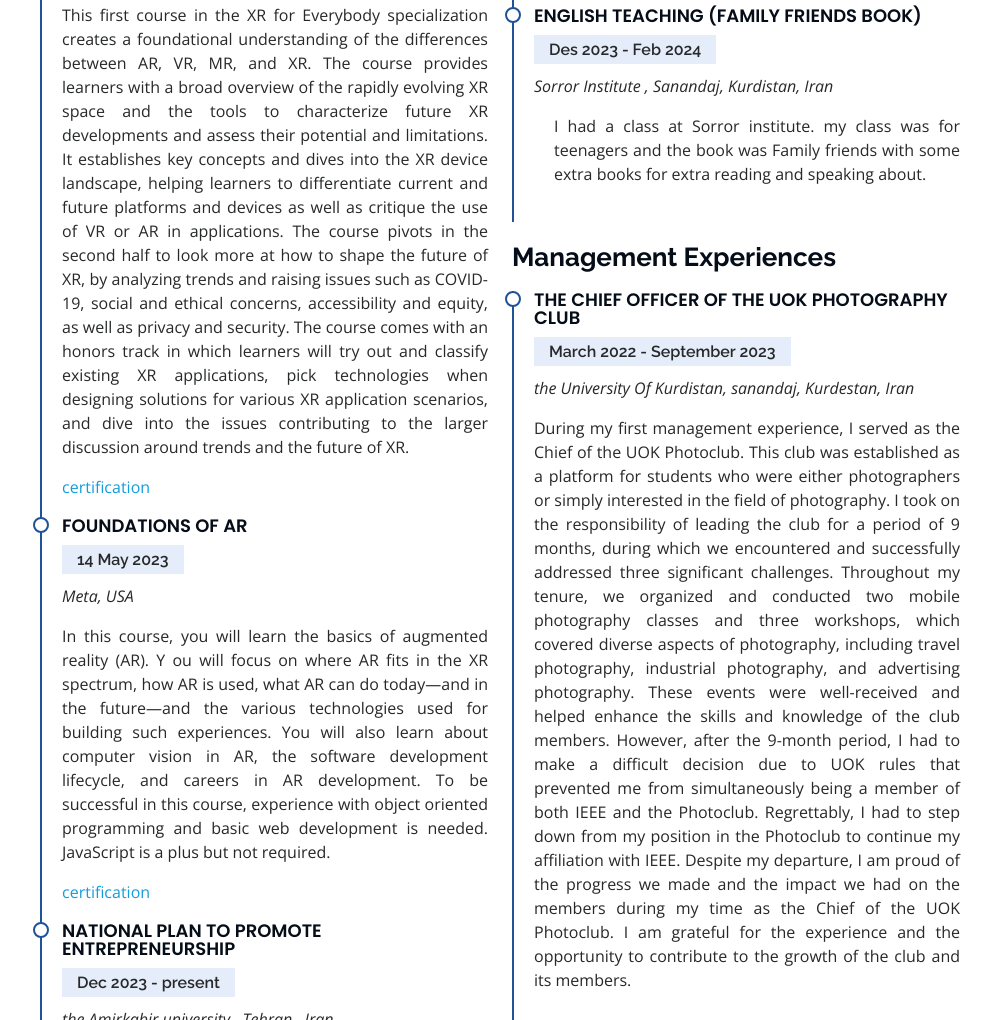
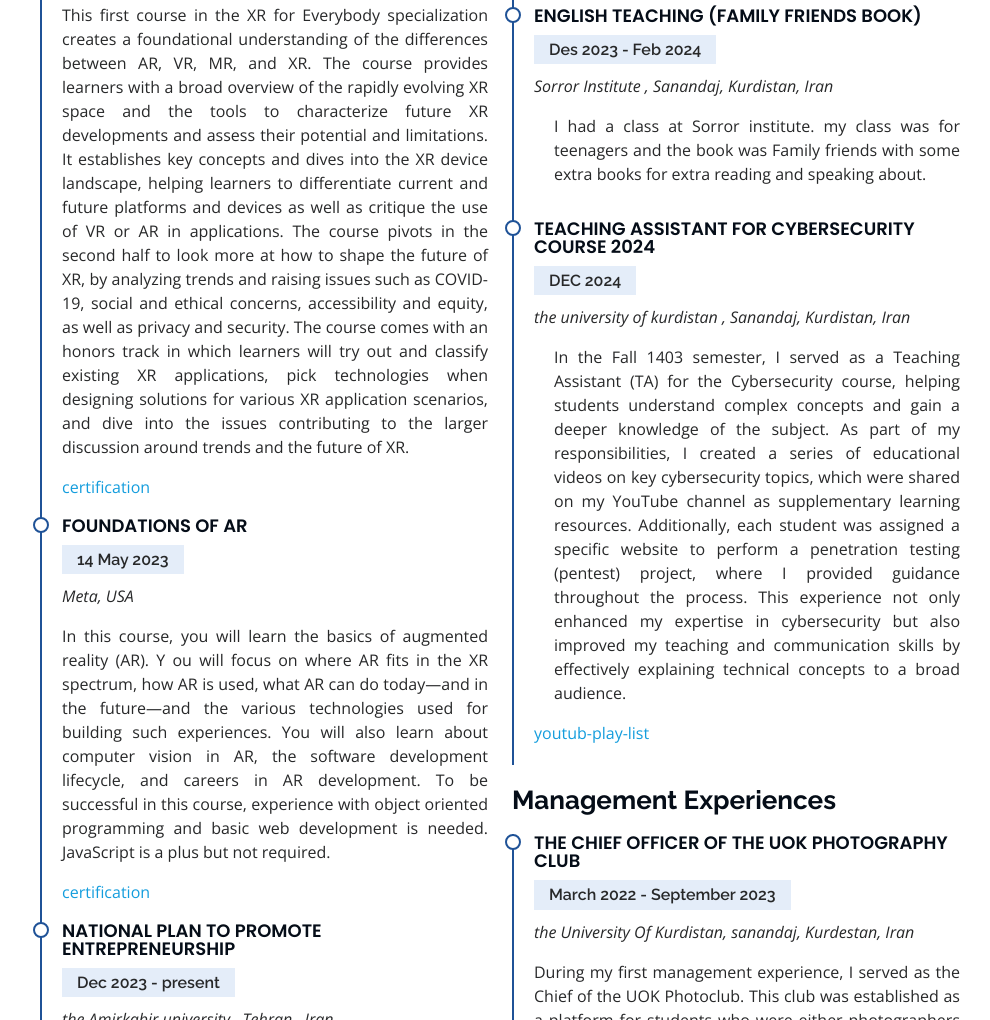
Before and after one commit to AryanElahi/CV, a plain HTML site: page index.html in a window 1280 px wide. Shown: the part 6123-7143 px from the top of the page, without its empty margins (290-1280 px from the left). Drawn offline with nearby package versions, Linux system fonts and the light colour scheme.

Commit message:
Ta has been added

```diff
--- a/index.html
+++ b/index.html
@@ -1206,6 +1206,20 @@
                     I had a class at Sorror institute. my class was for teenagers and the book was Family friends with some extra books for extra reading and speaking about.
                 </ul>
               </div>
+              <div class="resume-item">
+                <h4>Teaching Assistant for Cybersecurity Course 2024
+                </h4>
+                <h5>DEC 2024 </h5>
+                <p><em>the university of kurdistan , Sanandaj, Kurdistan, Iran</em></p>
+                <ul>
+                  <p align="justify">
+                    In the Fall 1403 semester, I served as a Teaching Assistant (TA) for the Cybersecurity course, helping students understand complex concepts and gain a deeper knowledge of the subject. As part of my responsibilities, I created a series of educational videos on key cybersecurity topics, which were shared on my YouTube channel as supplementary learning resources. Additionally, each student was assigned a specific website to perform a penetration testing (pentest) project, where I provided guidance throughout the process. This experience not only enhanced my expertise in cybersecurity but also improved my teaching and communication skills by effectively explaining technical concepts to a broad audience.
+                  </p>
+                </ul>
+                <a href="https://youtu.be/8k4hS3ja1-g?si=YTRsOhJyhnng5mOl">
+                  youtub-play-list
+                </a>
+              </div>
               <h3 class="resume-title" id="ManagementExperiences">Management Experiences</h3>
               <div class="resume-item">
                 <h4>The chief officer of the UOK photography club</h4>
```
